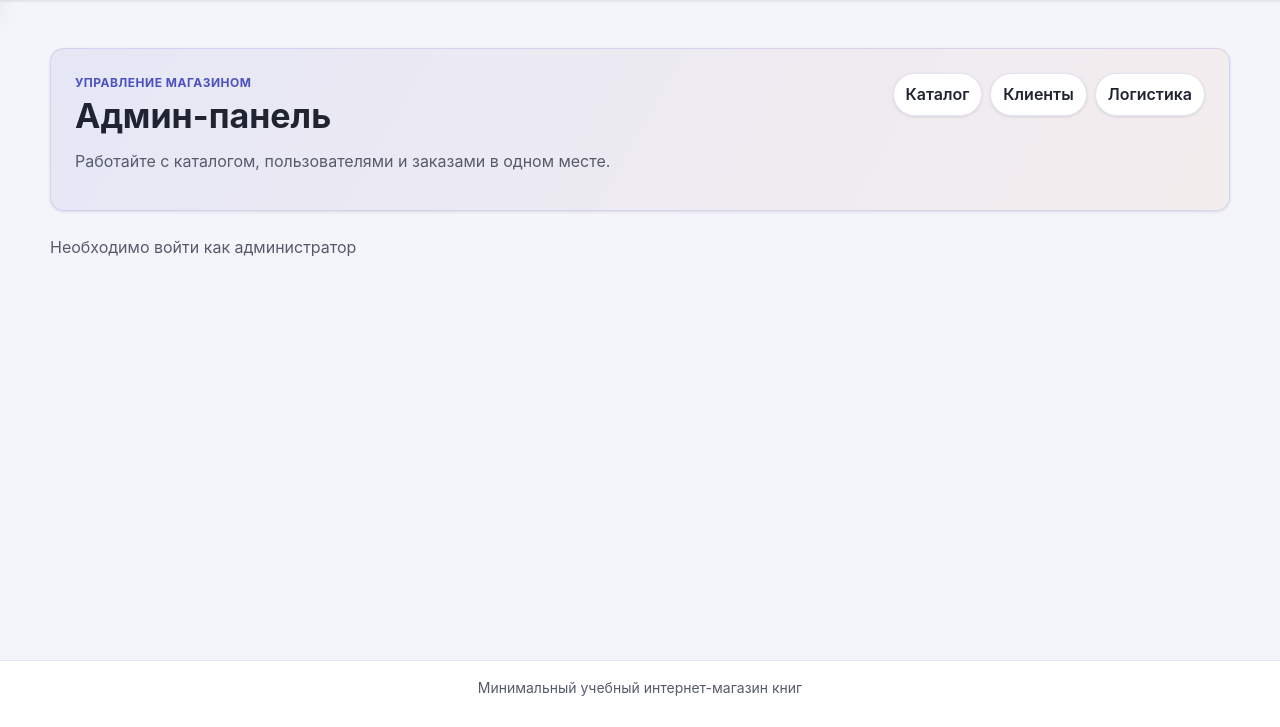
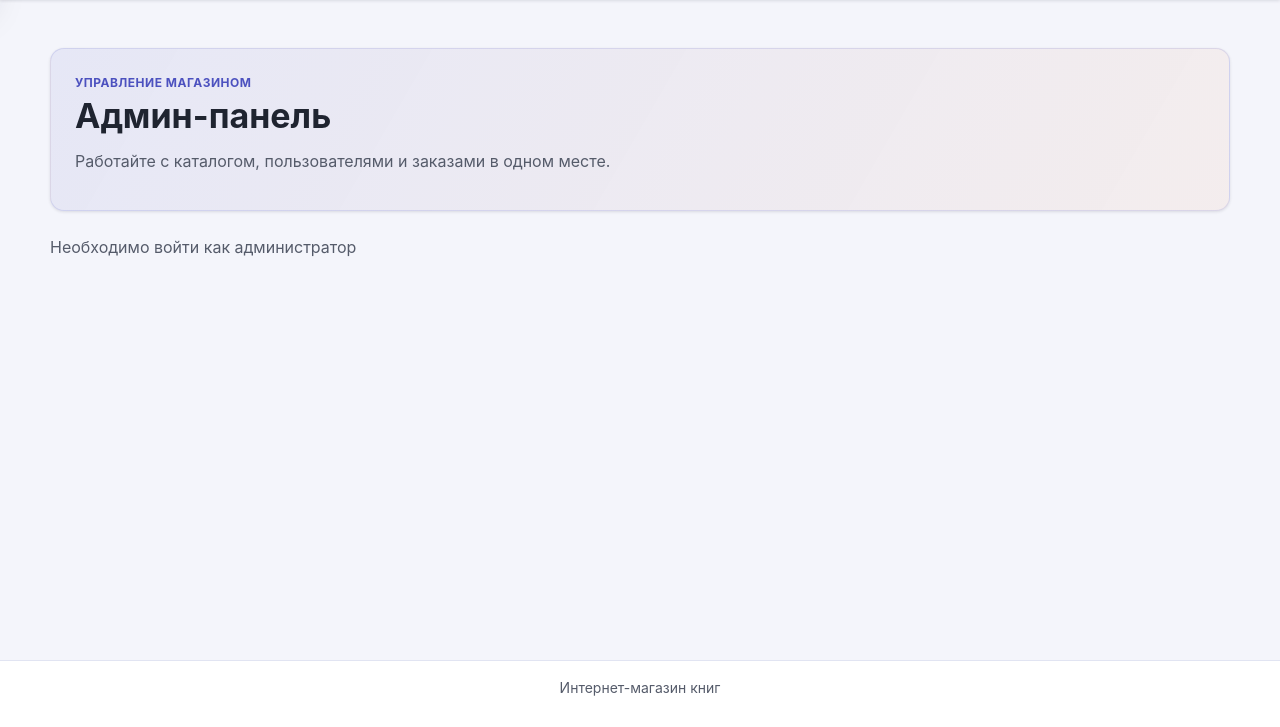
Before and after one commit to MaDernizator/bookstore, a FastAPI app: page /admin in a window 1280 px wide. Shown: the part 142-869 px from the top of the page. Run offline with FastAPI, Linux system fonts and the light colour scheme.

Commit message:
правочки

```diff
--- a/app/templates/admin/index.html
+++ b/app/templates/admin/index.html
@@ -7,11 +7,6 @@
             <p class="eyebrow">Управление магазином</p>
             <h1>Админ-панель</h1>
             <p class="text-muted">Работайте с каталогом, пользователями и заказами в одном месте.</p>
-        </div>
-        <div class="admin-hero__meta">
-            <div class="admin-chip">Каталог</div>
-            <div class="admin-chip">Клиенты</div>
-            <div class="admin-chip">Логистика</div>
         </div>
     </div>
 
--- a/app/templates/base.html
+++ b/app/templates/base.html
@@ -80,7 +80,7 @@
 
 <footer class="footer">
     <div class="container">
-        <p>Минимальный учебный интернет-магазин книг</p>
+        <p>Интернет-магазин книг</p>
     </div>
 </footer>
 
```
